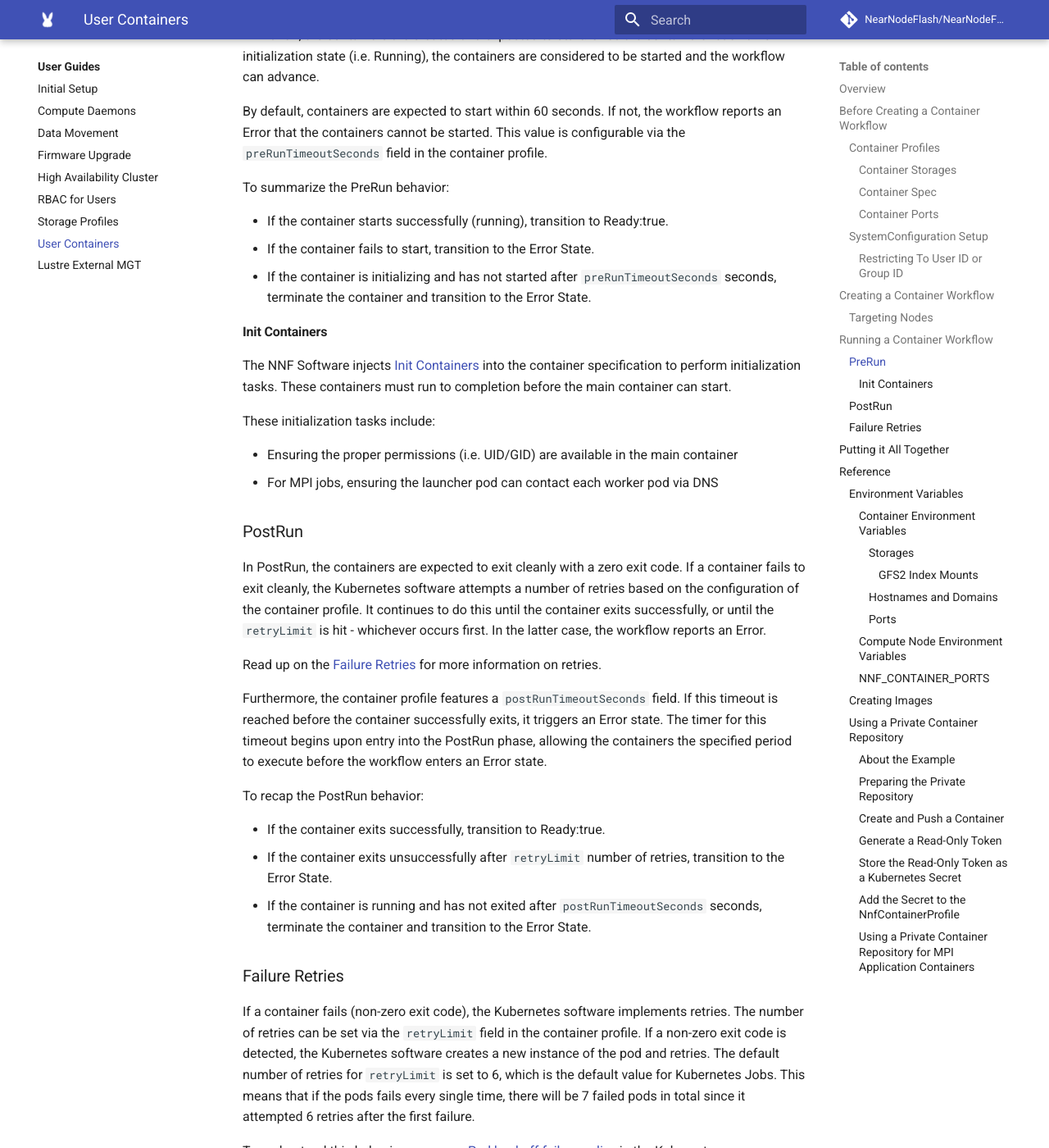
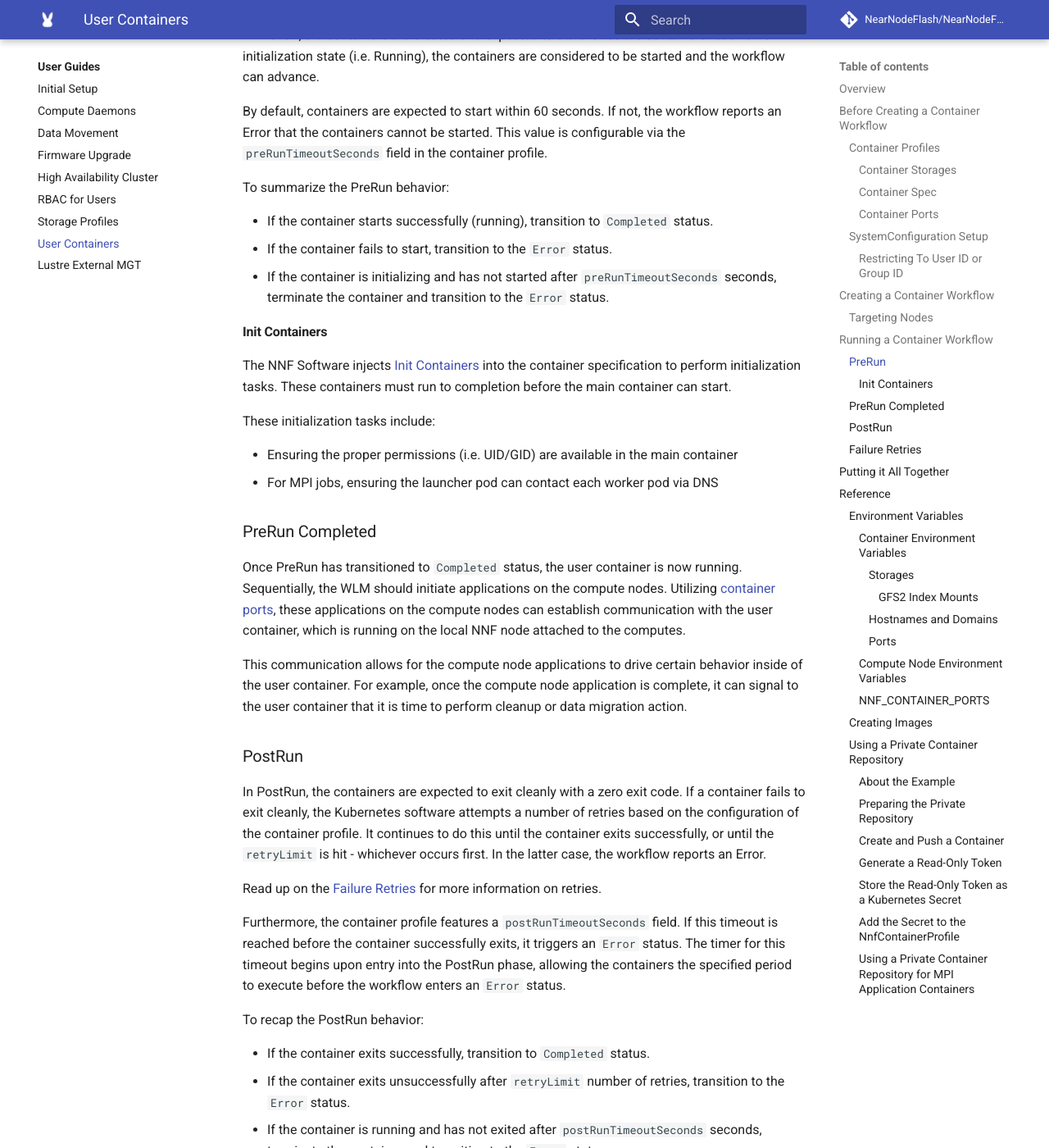
Before and after one commit to NearNodeFlash/NearNodeFlash.github.io, an MkDocs documentation site: the page built from docs/guides/user-containers/readme.md, in a window 1280 px wide and 1400 px high, scrolled down 6925 px. Shown: the whole window at 82% size. Built offline with MkDocs 1.6.1 and Material for MkDocs 9.7.7, drawn with Linux system fonts in a browser that asks for light colours; comment, search, counter and statistics services are not loaded; the version menu is left out; some of the changed text lies outside the part shown.

Commit message:
Added a section to describe container/compute interaction

```diff
--- a/docs/guides/user-containers/readme.md
+++ b/docs/guides/user-containers/readme.md
@@ -303,10 +303,10 @@ Error that the containers cannot be started. This value is configurable via the
 
 To summarize the PreRun behavior:
 
-- If the container starts successfully (running), transition to Ready:true.
-- If the container fails to start, transition to the Error State.
+- If the container starts successfully (running), transition to `Completed` status.
+- If the container fails to start, transition to the `Error` status.
 - If the container is initializing and has not started after `preRunTimeoutSeconds` seconds,
-terminate the container and transition to the Error State.
+terminate the container and transition to the `Error` status.
 
 #### Init Containers
 
@@ -320,6 +320,17 @@ These initialization tasks include:
 - Ensuring the proper permissions (i.e. UID/GID) are available in the main container
 - For MPI jobs, ensuring the launcher pod can contact each worker pod via DNS
 
+### PreRun Completed
+
+Once PreRun has transitioned to `Completed` status, the user container is now running.
+Sequentially, the WLM should initiate applications on the compute nodes. Utilizing [container
+ports](#container-ports), these applications on the compute nodes can establish communication with
+the user container, which is running on the local NNF node attached to the computes.
+
+This communication allows for the compute node applications to drive certain behavior inside of the
+user container. For example, once the compute node application is complete, it can signal to the
+user container that it is time to perform cleanup or data migration action.
+
 ### PostRun
 
 In PostRun, the containers are expected to exit cleanly with a zero exit code. If a container fails to
@@ -331,17 +342,17 @@ workflow reports an Error.
 Read up on the [Failure Retries](#failure-retries) for more information on retries.
 
 Furthermore, the container profile features a `postRunTimeoutSeconds` field. If this timeout is
-reached before the container successfully exits, it triggers an Error state. The timer for this
+reached before the container successfully exits, it triggers an `Error` status. The timer for this
 timeout begins upon entry into the PostRun phase, allowing the containers the specified period to
-execute before the workflow enters an Error state.
+execute before the workflow enters an `Error` status.
 
 To recap the PostRun behavior:
 
-- If the container exits successfully, transition to Ready:true.
+- If the container exits successfully, transition to `Completed` status.
 - If the container exits unsuccessfully after `retryLimit` number of retries, transition to the
-Error State.
+`Error` status.
 - If the container is running and has not exited after `postRunTimeoutSeconds` seconds, terminate
-the container and transition to the Error State.
+the container and transition to the `Error` status.
 
 ### Failure Retries
 
```
